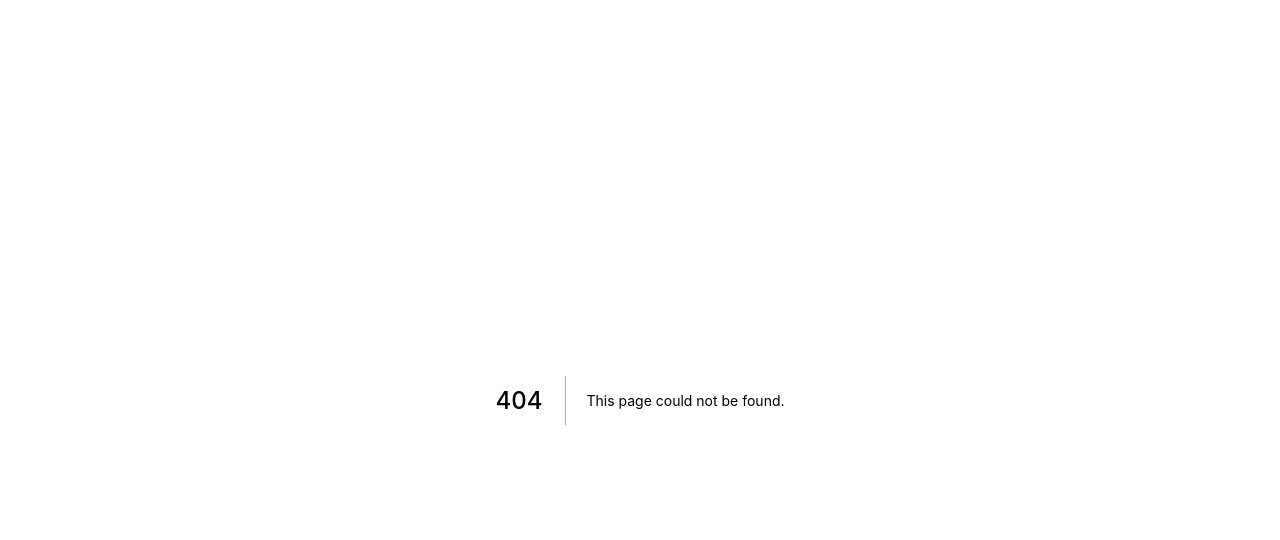
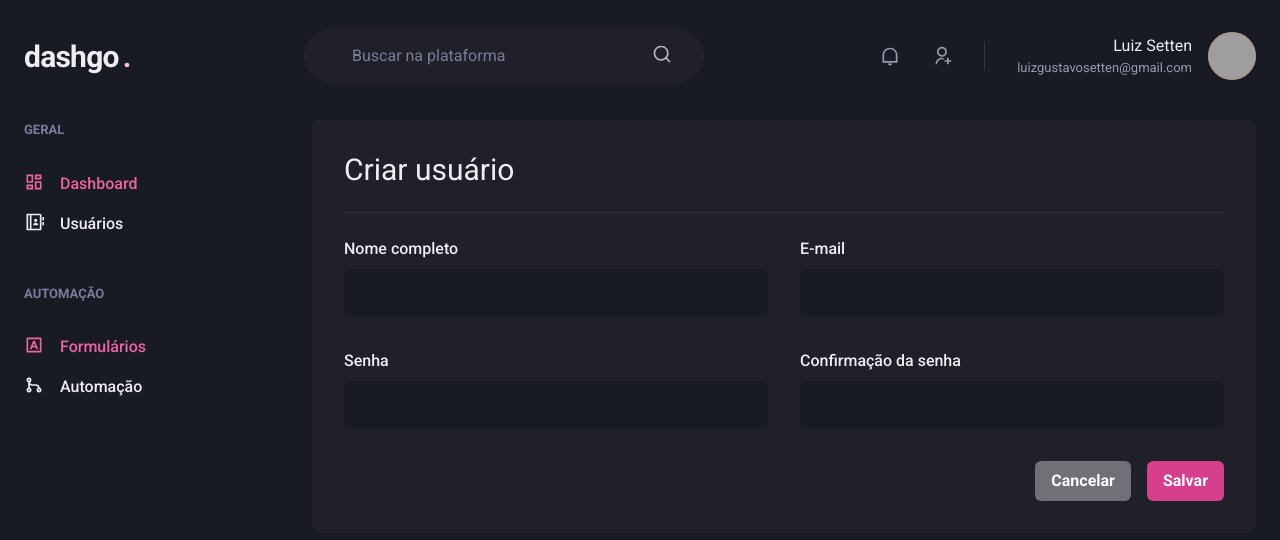
Before and after one commit to luizsetten/dashgo, a Next.js app: page /users/create in a window 1280 px wide. Before the commit this address had no page. Shown: the top 540 px of the page. Built offline with nearby package versions, Linux system fonts and the light colour scheme; grey boxes are pictures that could not be loaded.

Commit message:
feat: create user page

```diff
--- /dev/null
+++ b/src/pages/users/create.tsx
@@ -0,0 +1,40 @@
+import { Box, Flex, Heading, Divider, SimpleGrid, VStack, HStack, Button } from "@chakra-ui/react";
+import { Input } from "../../components/Form/Input";
+import { Header } from "../../components/Header";
+import { Sidebar } from "../../components/Sidebar";
+
+export default function CreateUser() {
+  return (
+    <Box>
+      <Header />
+      <Flex w="100%" my="6" maxWidth={1480} mx="auto" px="6">
+        <Sidebar />
+
+        <Box flex="1" borderRadius={8} bg="gray.800" p="8">
+          <Heading size="lg" fontWeight="normal">Criar usuário</Heading>
+
+          <Divider my="6" borderColor="gray.700" />
+
+          <VStack spacing="8">
+            <SimpleGrid minChildWidth="240px" spacing="8" w="100%">
+              <Input name="name" label="Nome completo"/>
+              <Input name="email" label="E-mail" type="email"/>
+            </SimpleGrid>
+
+            <SimpleGrid minChildWidth="240px" spacing="8" w="100%">
+              <Input name="password" label="Senha" type="password"/>
+              <Input name="passwordCOnfirmation" label="Confirmação da senha" type="password"/>
+            </SimpleGrid>
+          </VStack>
+
+          <Flex mt="8" justify="flex-end">
+            <HStack spacing="4">
+              <Button colorScheme="whiteAlpha">Cancelar</Button>
+              <Button colorScheme="pink">Salvar</Button>
+            </HStack>
+          </Flex>
+        </Box>
+      </Flex>
+    </Box>
+  )
+}
```
